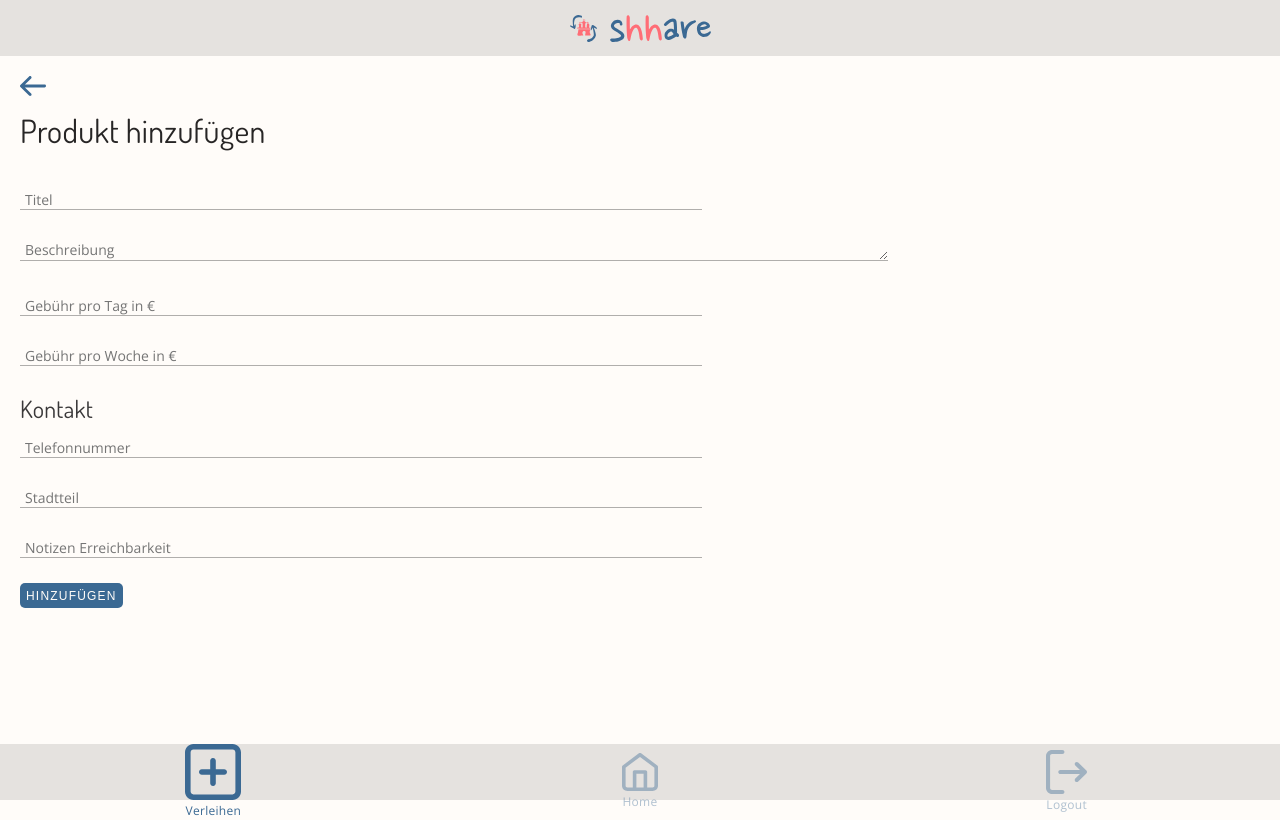
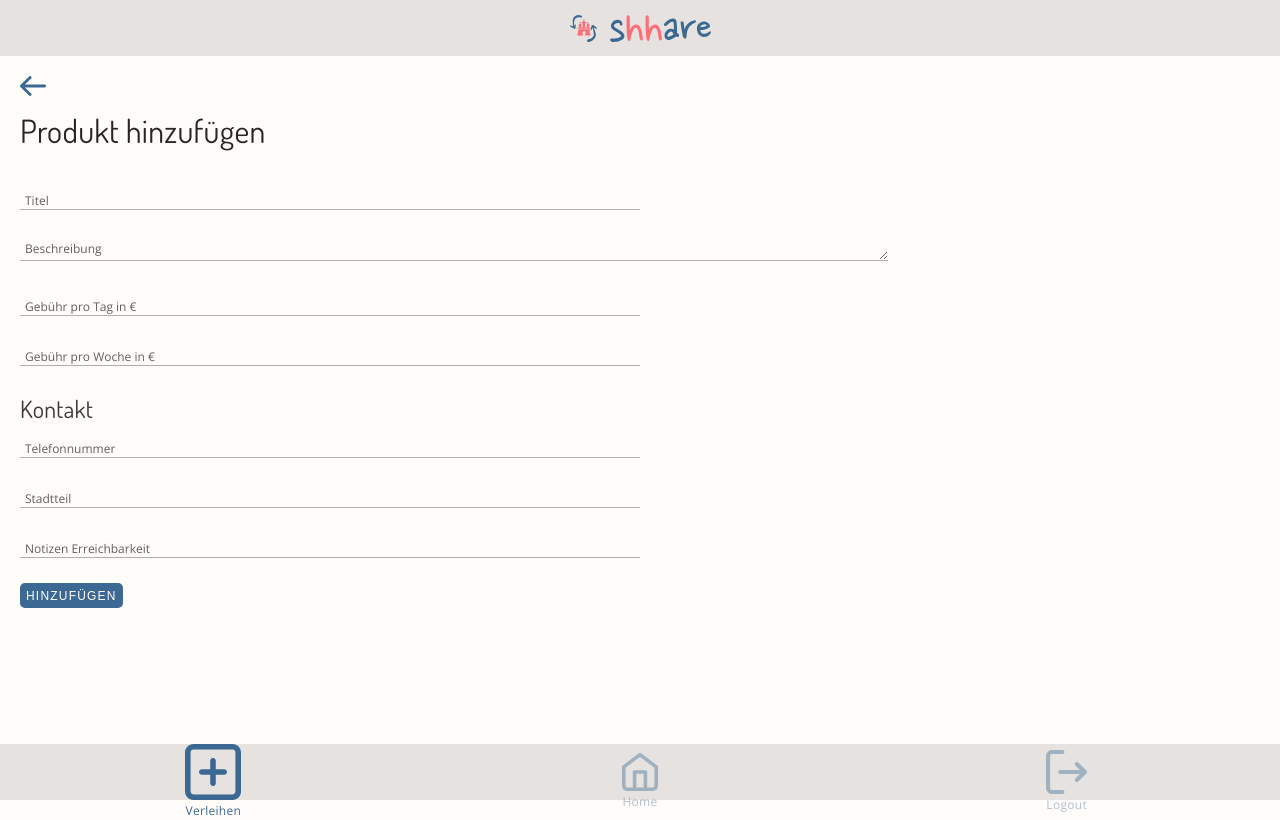
Before and after one commit to mar-zim/capstone-project, a React (Create React App) app: page /add in a window 1280 px wide. Built offline with nearby package versions, Linux system fonts and the light colour scheme; no server answers; the database is empty; sample sign-in values are in the browser's storage.

Commit message:
TextInput define width as props

```diff
--- a/src/components/TextAreaField/TextAreaField.js
+++ b/src/components/TextAreaField/TextAreaField.js
@@ -12,6 +12,8 @@ TextAreaField.propTypes = {
   value: PropTypes.string,
   required: PropTypes.bool,
   error: PropTypes.string,
+  width: PropTypes.number,
+  maxLength: PropTypes.number,
 }
 
 export default function TextAreaField({
@@ -22,6 +24,7 @@ export default function TextAreaField({
   value,
   required,
   error,
+  width,
 }) {
   return (
     <StyledTextAreaInputField>
@@ -32,6 +35,7 @@ export default function TextAreaField({
         value={value}
         required={required}
         placeholder={placeholder}
+        width={width}
       />
       {error && <StyledError>{error}</StyledError>}
     </StyledTextAreaInputField>
@@ -50,11 +54,14 @@ const StyledTextArea = styled(TextareaAutosize)`
   padding: 0 5px;
   margin-top: 5px;
   border-bottom: 1px solid var(--grey-4);
-  width: 70%;
+  width: ${(props) => props.width || 70}%;
   min-height: 1.5em;
-
   font-family: var(--fontbody);
   font-size: 14px;
+  ::placeholder {
+    color: var(--grey-3);
+    font-size: 12px;
+  }
   &:focus {
     outline: none;
     border-bottom: 1px solid var(--denim);
--- a/src/components/TextInputField/TextInputField.js
+++ b/src/components/TextInputField/TextInputField.js
@@ -11,6 +11,7 @@ TextInputField.propTypes = {
   value: PropTypes.string,
   required: PropTypes.bool,
   error: PropTypes.string,
+  width: PropTypes.number,
 }
 
 export default function TextInputField({
@@ -21,6 +22,7 @@ export default function TextInputField({
   value,
   required,
   error,
+  width,
 }) {
   return (
     <StyledTextInputField>
@@ -31,6 +33,7 @@ export default function TextInputField({
         value={value}
         required={required}
         placeholder={placeholder}
+        width={width}
       />
       {error && <StyledError>{error}</StyledError>}
     </StyledTextInputField>
@@ -49,9 +52,13 @@ const StyledInput = styled.input`
   padding: 0 5px;
   margin-top: 5px;
   border-bottom: 1px solid var(--grey-4);
-  width: 55%;
+  width: ${(props) => props.width || 50}%;
   font-family: var(--fontbody);
   font-size: 14px;
+  ::placeholder {
+    color: var(--grey-3);
+    font-size: 12px;
+  }
   &:focus {
     outline: none;
     border-bottom: 1px solid var(--denim);
```
